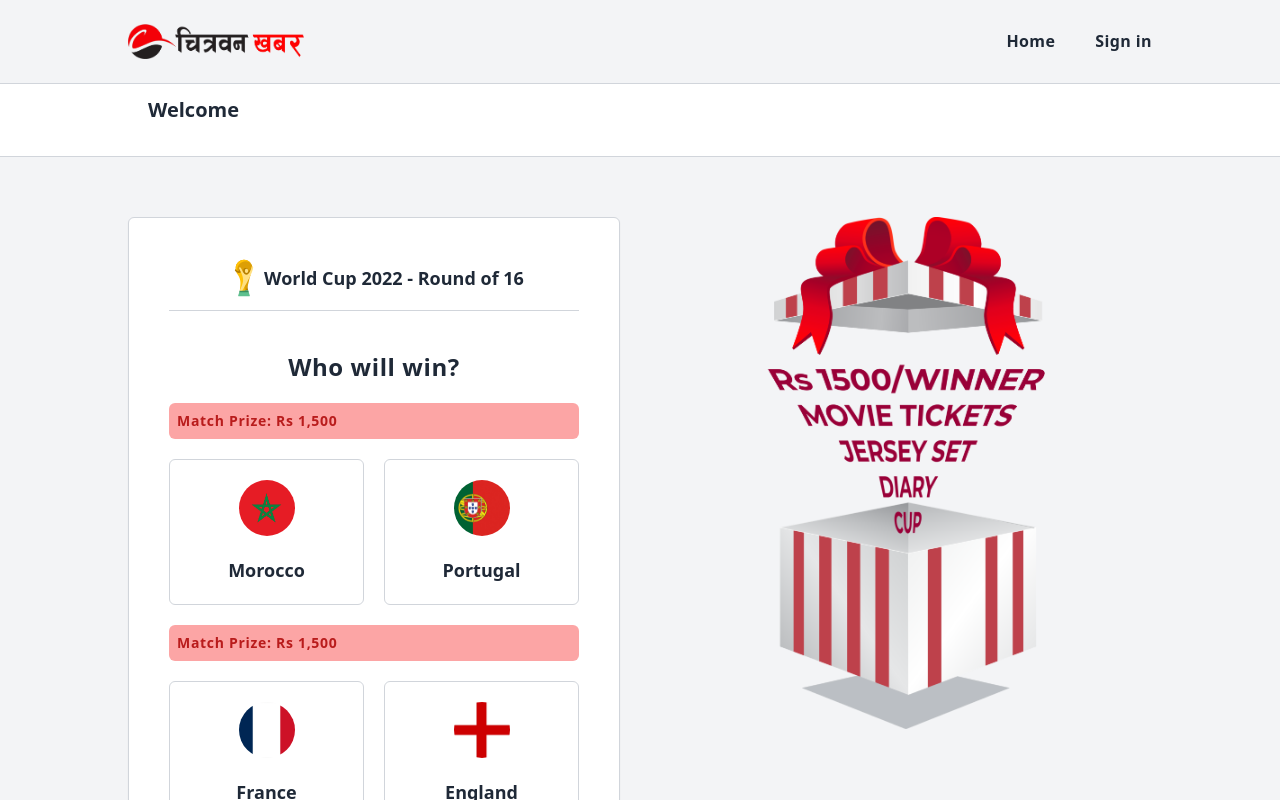
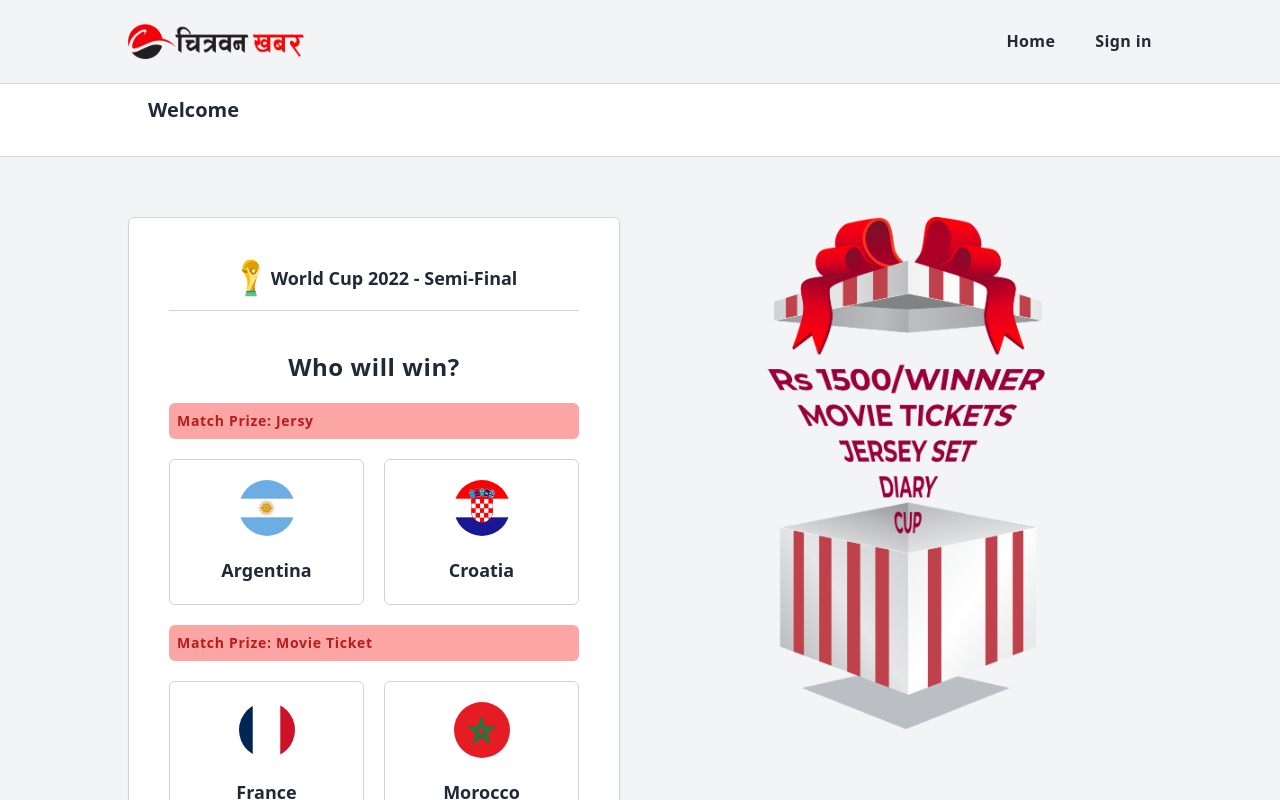
Before and after one commit to subegshahi/wc2022-prediction, a React (Vite) app: page /predict in a window 1280 px wide. Shown: the top 800 px of the page. Built offline with nearby package versions, Linux system fonts and the light colour scheme; no server answers.

Commit message:
Updated pages

```diff
--- a/src/pages/Home.jsx
+++ b/src/pages/Home.jsx
@@ -101,9 +101,7 @@ export const Home = () => {
 
             <div>
               {/* <h1 className="font-bold text-2xl">Round of 16 Match Schedule</h1> */}
-              <h1 className="font-bold text-2xl">
-                Quarter Final Match Schedule
-              </h1>
+              <h1 className="font-bold text-2xl">Semi Final Match Schedule</h1>
               <h2 className="font-semibold text-gray-500">
                 All times are in Nepal Time
               </h2>
@@ -121,11 +119,11 @@ export const Home = () => {
             /> */}
 
             <R16Schedule
-              time={"Sat, Dec 10 2022, 20:45"}
-              countryFlag1={morocco}
-              countryName1={"Morocco"}
-              countryFlag2={portugal}
-              countryName2={"Portugal"}
+              time={"Wed, Dec 14 2022,00:45"}
+              countryFlag1={argentina}
+              countryName1={"Argentina"}
+              countryFlag2={croatia}
+              countryName2={"Croatia"}
             />
 
             {/* <R16Schedule
@@ -138,10 +136,10 @@ export const Home = () => {
 
             <R16Schedule
               time={"Sun, Dec 11 2022,00:45"}
-              countryFlag1={england}
-              countryName1={"England"}
-              countryFlag2={france}
-              countryName2={"France"}
+              countryFlag1={france}
+              countryName1={"France"}
+              countryFlag2={morocco}
+              countryName2={"Morocco"}
             />
             {/* /Quatrer Final Matches */}
 
--- a/src/pages/Predict.jsx
+++ b/src/pages/Predict.jsx
@@ -93,7 +93,7 @@ export const Predict = () => {
               <div className="flex items-center justify-center ">
                 <img className="w-10" src={cup} alt="" />
                 <p className="font-bold text-lg text-gray-800">
-                  World Cup 2022 - Round of 16
+                  World Cup 2022 - Semi-Final
                 </p>
               </div>
 
@@ -105,21 +105,21 @@ export const Predict = () => {
 
               {/* Match 1  */}
               <TodaysMatch
-                matchPrize={"Rs 1,500  "}
-                countryFlag1={morocco}
-                countryName1={"Morocco"}
-                countryFlag2={portugal}
-                countryName2={"Portugal"}
+                matchPrize={"Jersy "}
+                countryFlag1={argentina}
+                countryName1={"Argentina"}
+                countryFlag2={croatia}
+                countryName2={"Croatia"}
               />
 
               {/* Match 2  */}
 
               <TodaysMatch
-                matchPrize={"Rs 1,500"}
+                matchPrize={"Movie Ticket"}
                 countryFlag1={france}
                 countryName1={"France"}
-                countryFlag2={england}
-                countryName2={"England"}
+                countryFlag2={morocco}
+                countryName2={"Morocco"}
               />
             </div>
           </div>
@@ -186,7 +186,7 @@ export const Predict = () => {
             <div className="flex items-center gap-2 mt-3">
               <img className="w-8" src={stadium} alt="" />
               <p className="font-semibold text-gray-500">
-                Match 1: Al Thumama Stadium
+                Match 1: Lusail Iconic Stadium
               </p>
             </div>
 
```
